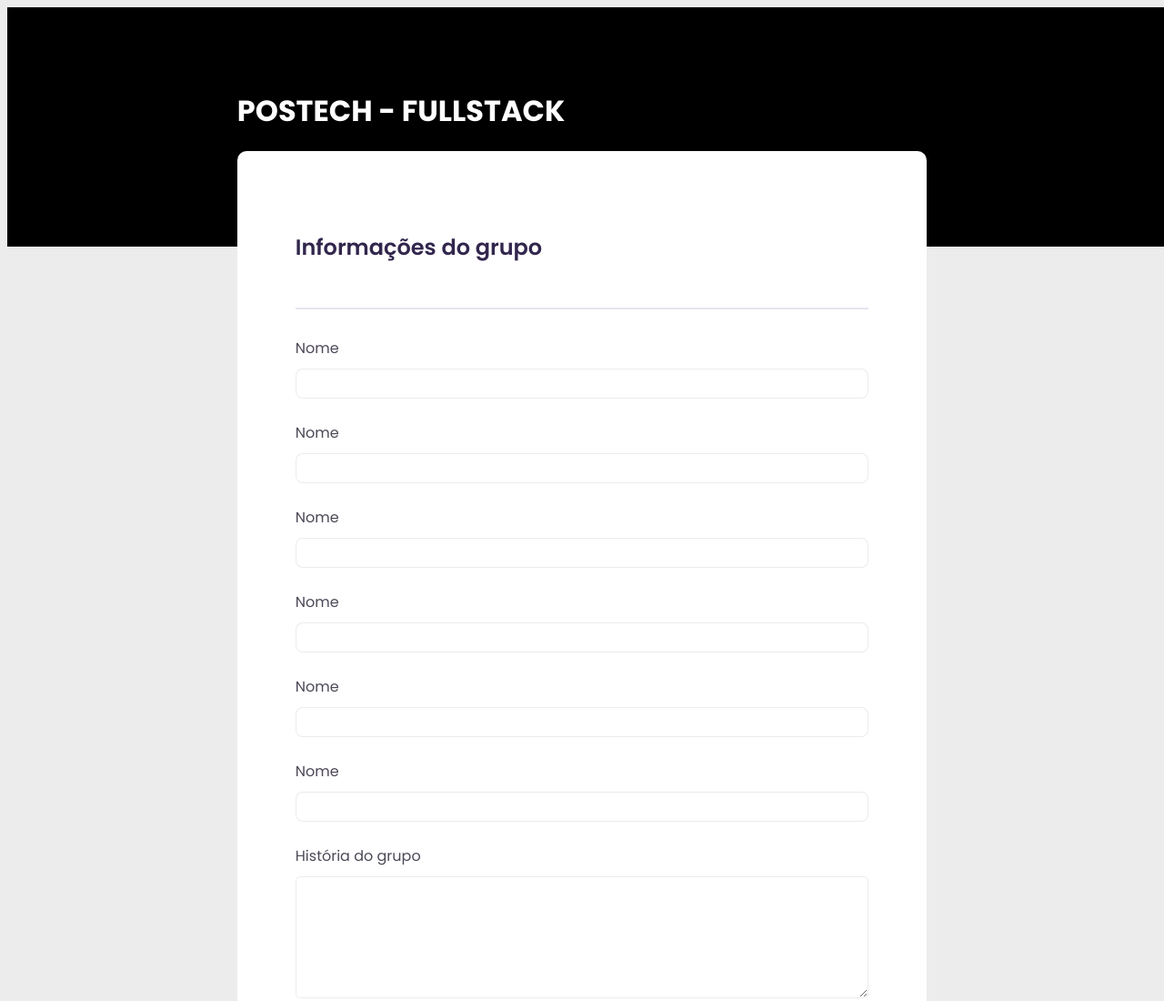
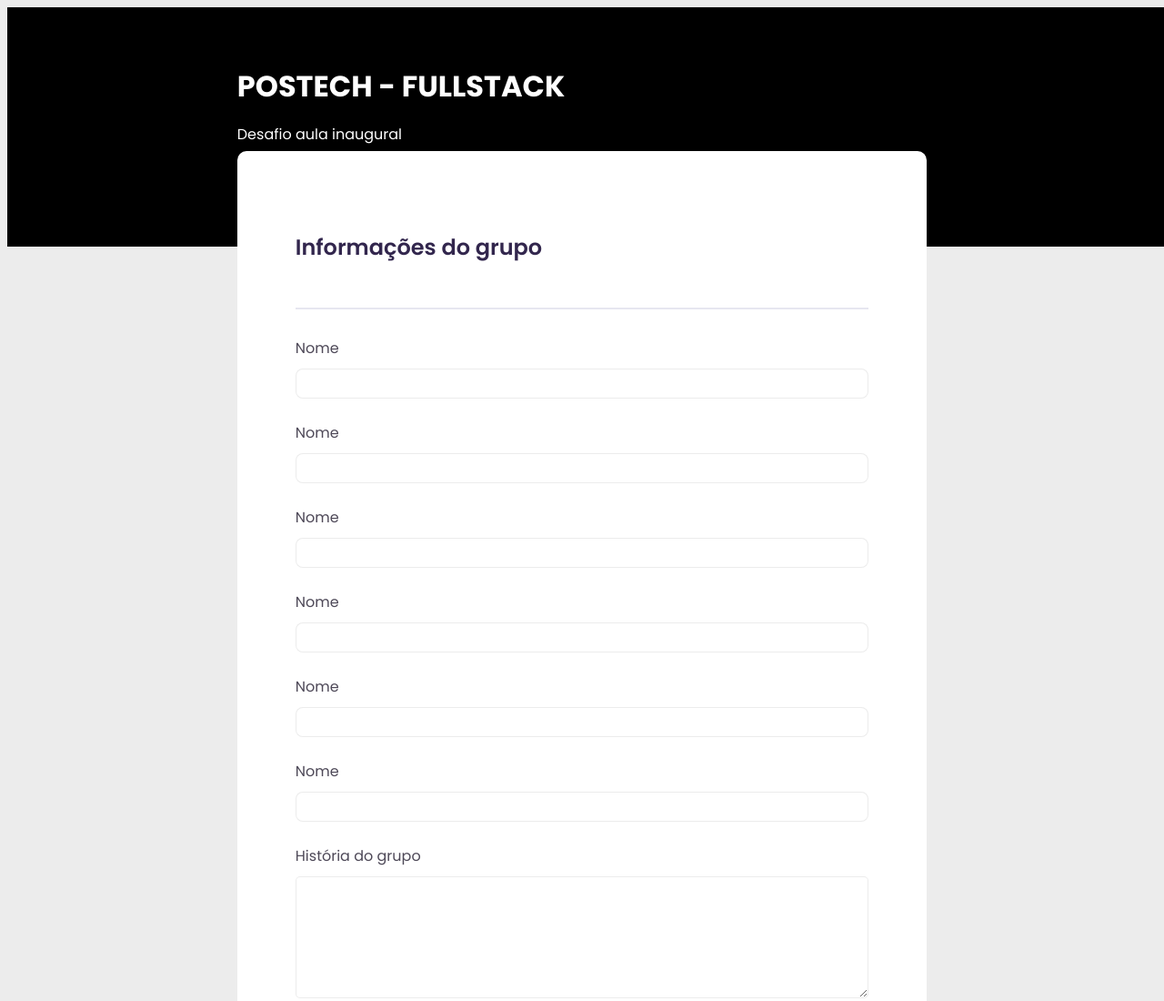
Before and after one commit to apvictor/desafio-1-fiap, a plain HTML site: page index.html in a window 1280 px wide. Shown: the top 1100 px of the page at 91% size. Drawn offline with Linux system fonts and the light colour scheme.

Commit message:
Remove quebra de linha no cabeçalho e ajusta estilo do header para flexbox

```diff
--- a/style.css
+++ b/style.css
@@ -11,6 +11,8 @@ header {
   background-color: #000;
   color: #fff;
   padding: 5% 0px 0px 20%;
+  display: flex;
+  flex-direction: column;
 }
 
 .form {
@@ -53,6 +55,7 @@ header {
 h2 {
   font-weight: 700;
   font-size: 32px;
+  margin: 0;
 }
 
 h3 {
```
Also changed, not shown: index.html (+0 -1 lines).
